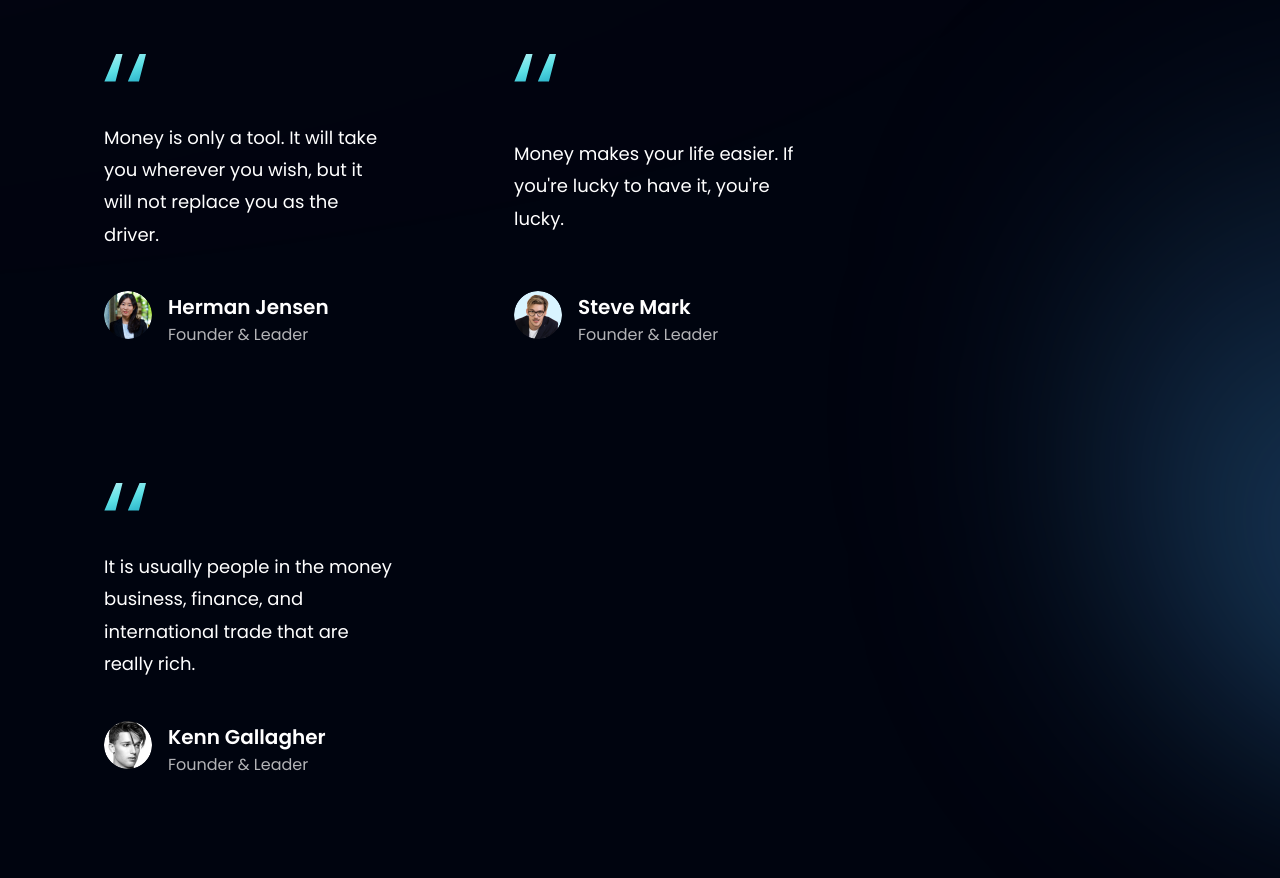
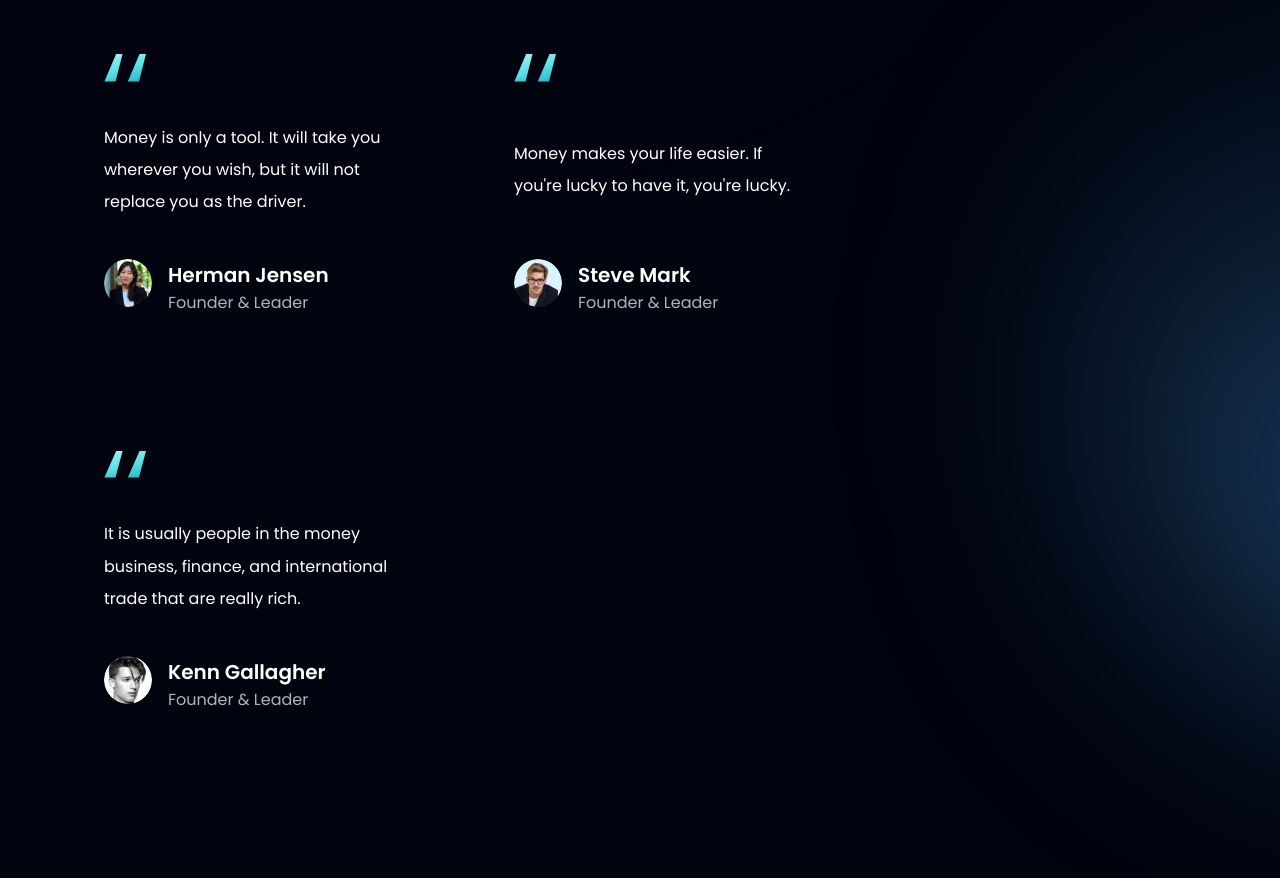
Before and after one commit to johnmulder8/modern-bank-app, a React (Vite) app: page / in a window 1280 px wide. Shown: the part 3100-3978 px from the top of the page. Built offline with nearby package versions, Linux system fonts and the light colour scheme.

Commit message:
bugfix: edit the font size as 16px

```diff
--- a/src/components/FeedbackCard.jsx
+++ b/src/components/FeedbackCard.jsx
@@ -3,7 +3,7 @@ import { quotes } from "../assets";
 const FeedbackCard = ({ content, name, title, img }) => (
   <div className="flex justify-between flex-col px-10 py-12 rounded-[20px]  max-w-[370px] md:mr-10 sm:mr-5 mr-0 my-5 feedback-card">
     <img src={quotes} alt="double_quotes" className="w-[42.6px] h-[27.6px] object-contain" />
-    <p className="font-poppins font-normal text-[18px] leading-[32.4px] text-white my-10">
+    <p className="font-poppins font-normal text-[16px] leading-[32.4px] text-white my-10">
       {content}
     </p>
 
```
